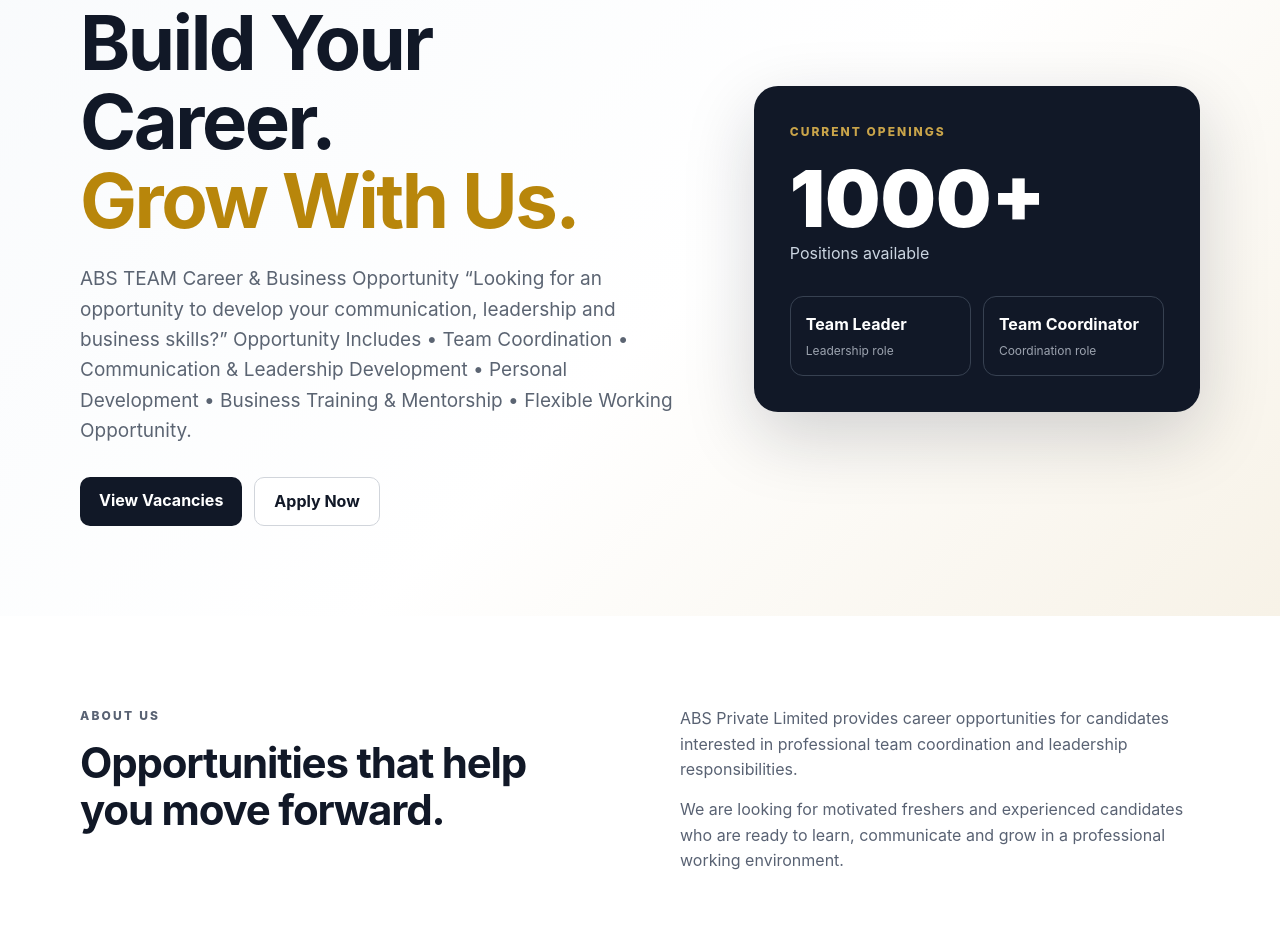
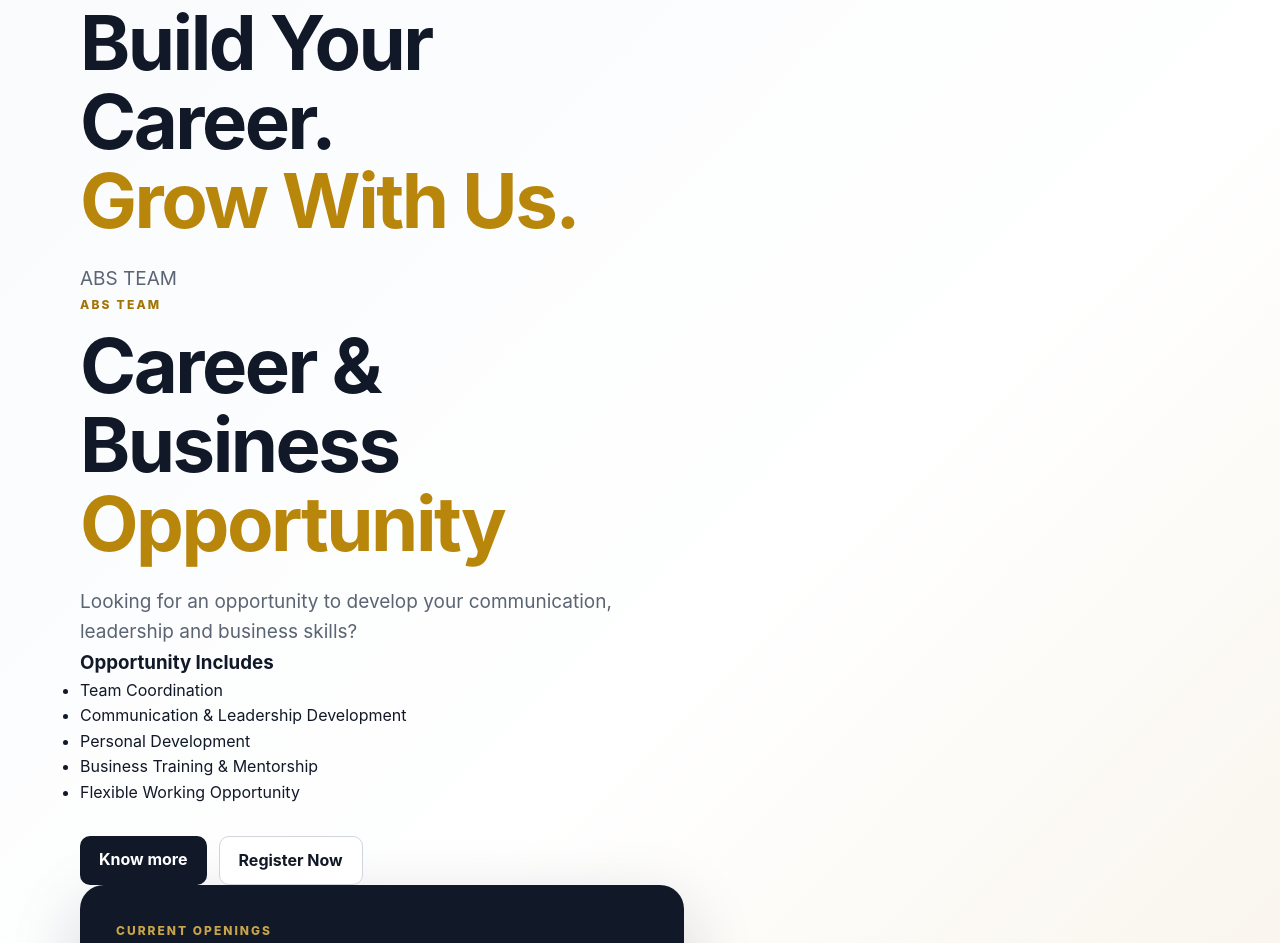
Before and after one commit to absprivatelimited08-debug/abspltd.github.io, a plain HTML site: page index.html in a window 1280 px wide. Shown: the part 201-1144 px from the top of the page. Drawn offline with Linux system fonts and the light colour scheme.

Commit message:
Update index.html

```diff
--- a/index.html
+++ b/index.html
@@ -29,21 +29,27 @@
       <p class="eyebrow">ABS PRIVATE LIMITED</p>
       <h1>Build Your Career.<br><span>Grow With Us.</span></h1>
       <p class="hero-text">ABS TEAM
+<p class="eyebrow">ABS TEAM</p>
 
-Career & Business Opportunity
+<h1>Career &amp; Business<br><span>Opportunity</span></h1>
 
-“Looking for an opportunity to develop your communication, leadership and business skills?”
+<p class="hero-text">
+  Looking for an opportunity to develop your communication, leadership and business skills?
+</p>
 
-Opportunity Includes
-
-• Team Coordination
-• Communication & Leadership Development
-• Personal Development
-• Business Training & Mentorship
-• Flexible Working Opportunity.</p>
+<div class="opportunity">
+  <h3>Opportunity Includes</h3>
+  <ul>
+    <li>Team Coordination</li>
+    <li>Communication &amp; Leadership Development</li>
+    <li>Personal Development</li>
+    <li>Business Training &amp; Mentorship</li>
+    <li>Flexible Working Opportunity</li>
+  </ul>
+</p>
       <div class="actions">
-        <a class="btn primary" href="#jobs">View Vacancies</a>
-        <a class="btn secondary" href="#apply">Apply Now</a>
+        <a class="btn primary" href="#jobs">Know more</a>
+        <a class="btn secondary" href="#apply">Register Now</a>
       </div>
     </div>
     <div class="hero-card">
```
